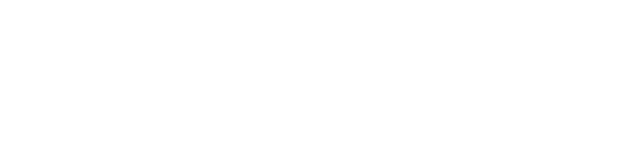
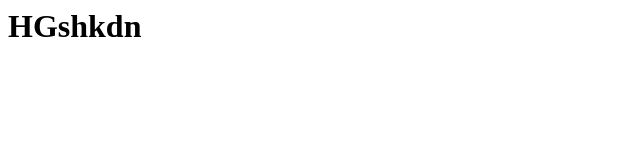
Before and after one commit to yelyzaveta057/goit-js-hw-10, a website: page src/index.html in a window 1280 px wide. Shown: the whole page, without its empty margins (0-640 px from the left). Drawn offline with Linux system fonts and the light colour scheme.

Commit message:
Update index.html

```diff
--- a/src/index.html
+++ b/src/index.html
@@ -8,6 +8,7 @@
     <link rel="stylesheet" href="./css/styles.css" />
   </head>
   <body>
+    <h1>HGshkdn</h1>
     <main></main>
 
     <script type="module" src="./main.js"></script>
```
